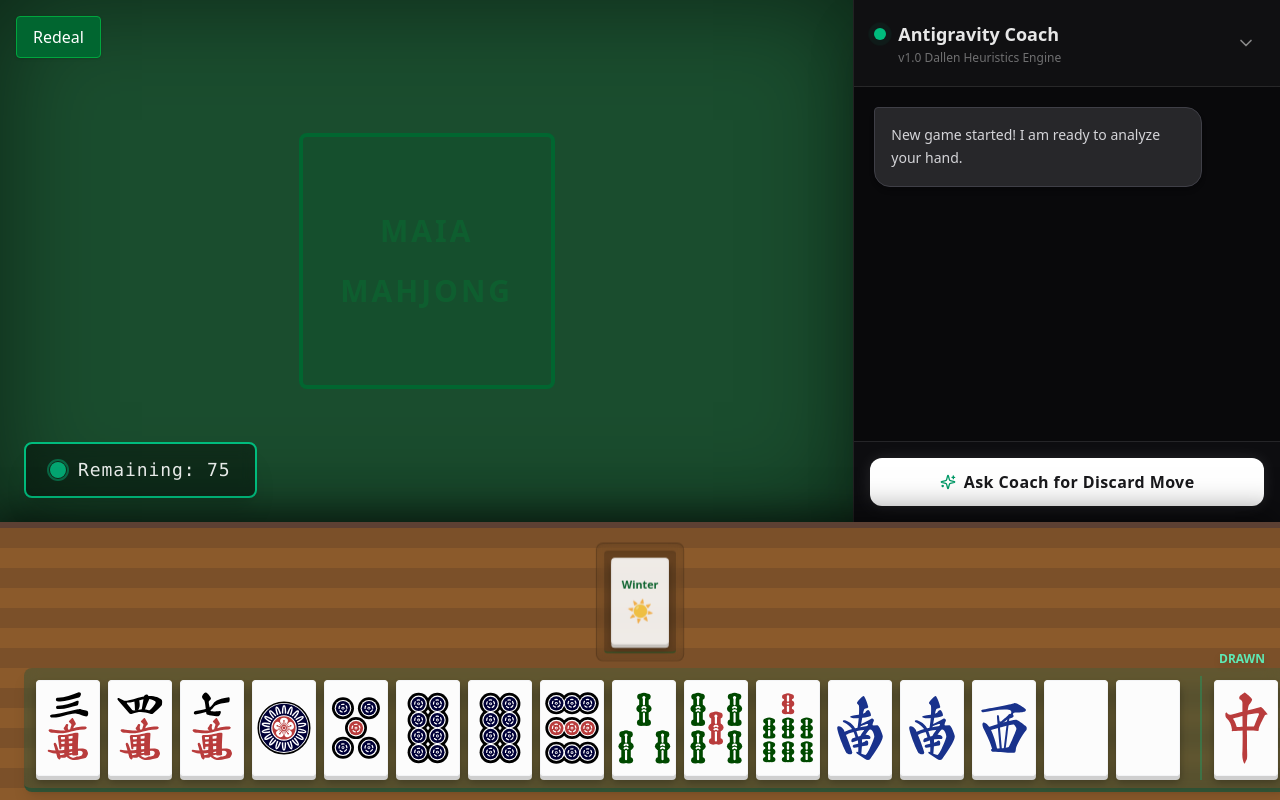
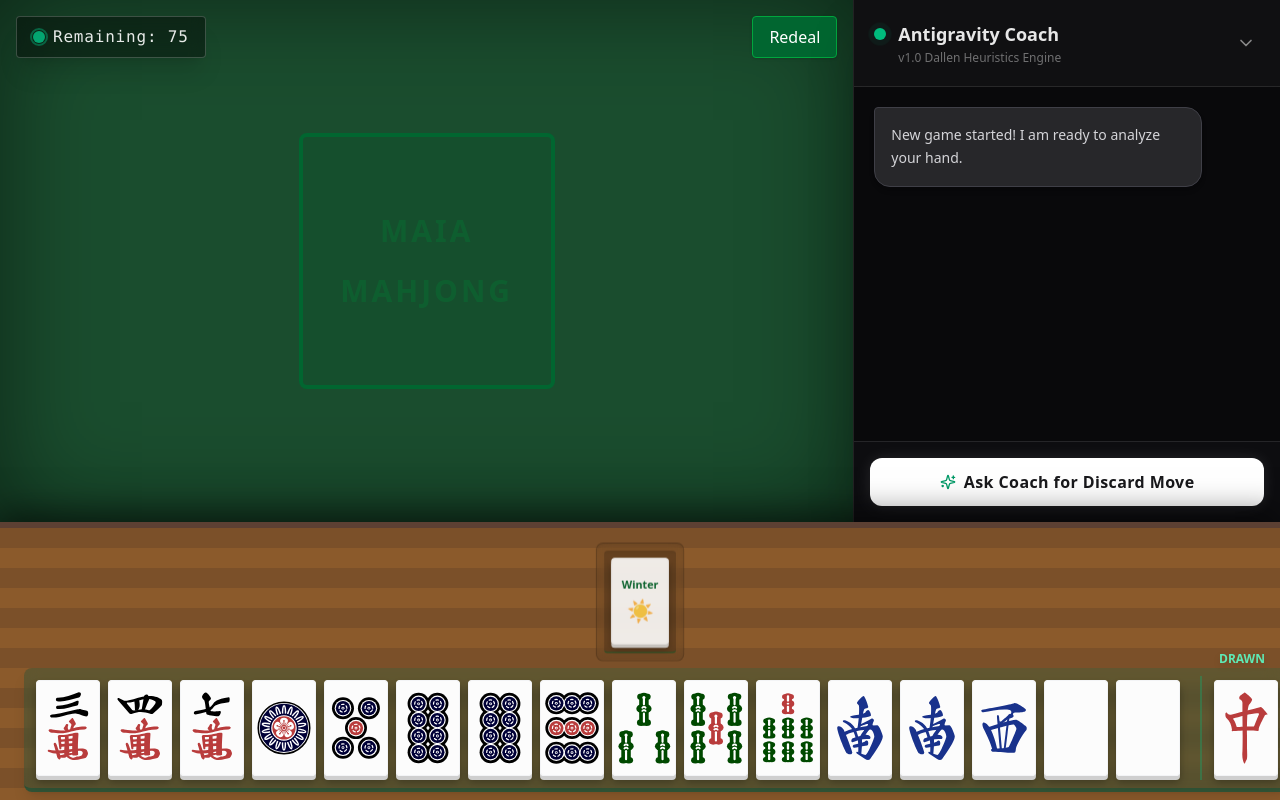
Before and after one commit to dallenchao-lab/maia-mahjong, a React (Vite) app: page / in a window 1280 px wide. Built offline with nearby package versions, Linux system fonts and the light colour scheme.

Commit message:
ui: Anchor UI table action commands symmetrically across top dimensions to balance felt space

```diff
--- a/src/App.jsx
+++ b/src/App.jsx
@@ -492,13 +492,13 @@ function App() {
       {/* 1. TABLE CENTER */}
       <div className={isMobile ? "flex-1 relative z-0 flex flex-col min-h-0 shadow-[inset_0_0_100px_rgba(0,0,0,0.5)]" : "col-start-1 row-start-1 md:col-start-1 md:col-span-2 md:row-start-1 relative z-0 shadow-[inset_0_0_100px_rgba(0,0,0,0.5)] flex flex-col min-h-0"}>
 
-         <div className="absolute top-4 left-4 z-10 flex flex-col gap-2">
-            <button onClick={startNewGame} className="px-3 sm:px-4 py-1.5 sm:py-2 bg-green-800 border border-green-600 rounded text-xs sm:text-base shadow-sm hover:bg-green-700 transition w-max">Redeal</button>
+         <div className={`absolute top-4 left-4 z-10 px-3 sm:px-4 py-1.5 sm:py-2 text-xs sm:text-base font-mono bg-black/40 rounded border border-white/20 text-white/90 shadow-xl transition-colors duration-500 flex gap-2 items-center tracking-wider ${currentTurn === 0 ? 'border-emerald-500 text-emerald-300 shadow-[0_0_20px_rgba(16,185,129,0.3)] backdrop-blur-sm' : 'border-white/10 backdrop-blur-sm'}`}>
+            <span className={`w-2 h-2 sm:w-3 sm:h-3 rounded-full ${currentTurn === 0 ? 'bg-emerald-400 animate-pulse outline outline-emerald-400/50 outline-2 outline-offset-1' : 'bg-white/20'}`}></span>
+            Remaining: {remainingDeck.length}
          </div>
 
-         <div className={`absolute bottom-4 sm:bottom-6 left-4 sm:left-6 z-10 px-4 sm:px-6 py-2 sm:py-3 text-sm sm:text-lg font-mono bg-black/40 rounded-lg border-2 text-white/90 shadow-xl transition-colors duration-500 flex gap-3 items-center tracking-wider ${currentTurn === 0 ? 'border-emerald-500 text-emerald-300 shadow-[0_0_20px_rgba(16,185,129,0.3)] backdrop-blur-sm' : 'border-white/10 backdrop-blur-sm'}`}>
-            <span className={`w-3 h-3 sm:w-4 sm:h-4 rounded-full ${currentTurn === 0 ? 'bg-emerald-400 animate-pulse outline outline-emerald-400/50 outline-2 outline-offset-1' : 'bg-white/20'}`}></span>
-            Remaining: {remainingDeck.length}
+         <div className="absolute top-4 right-4 z-10 flex flex-col gap-2">
+            <button onClick={startNewGame} className="px-3 sm:px-4 py-1.5 sm:py-2 bg-green-800 border border-green-600 rounded text-xs sm:text-base shadow-sm hover:bg-green-700 transition w-max">Redeal</button>
          </div>
 
          {/* Center Felt - Discards */}
```
